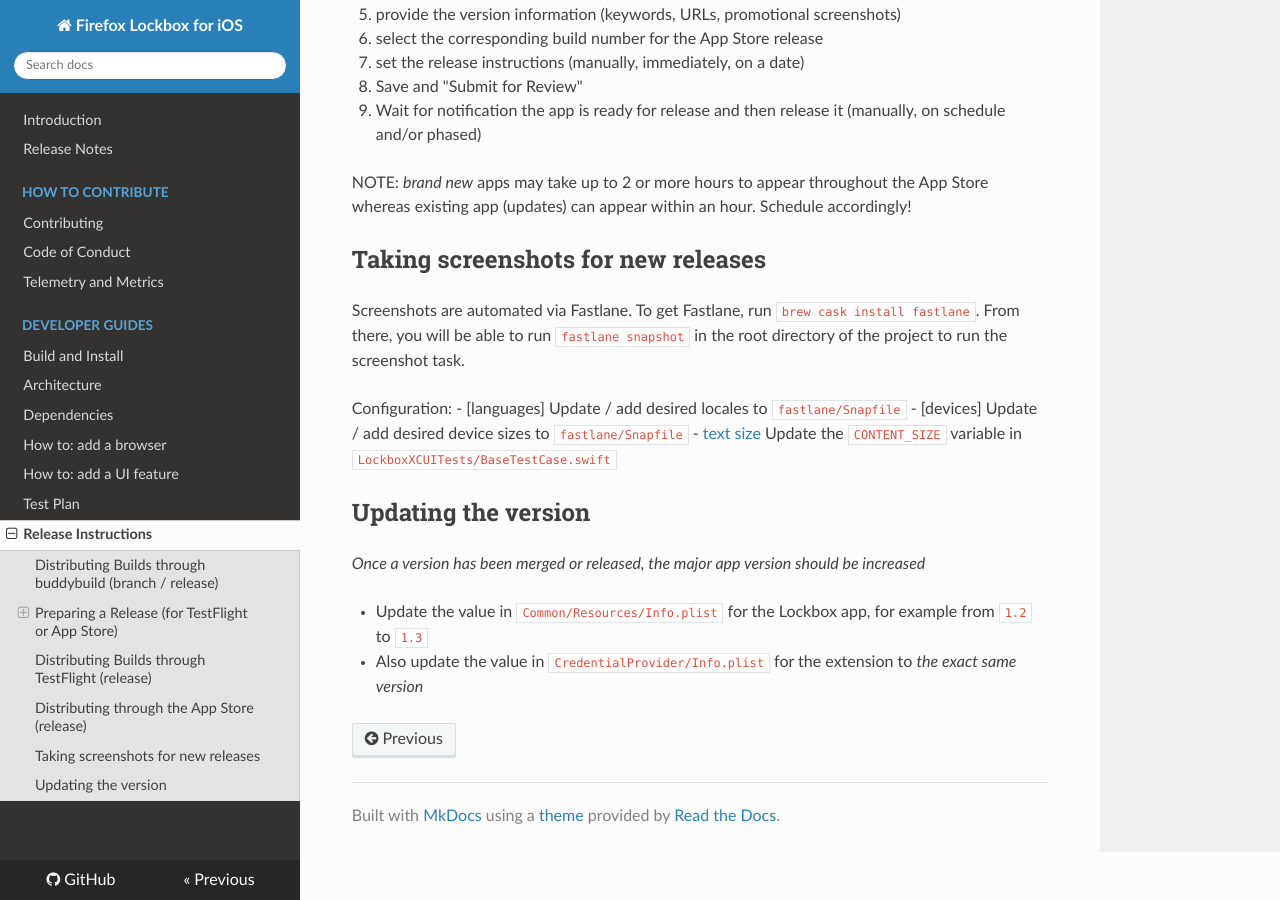
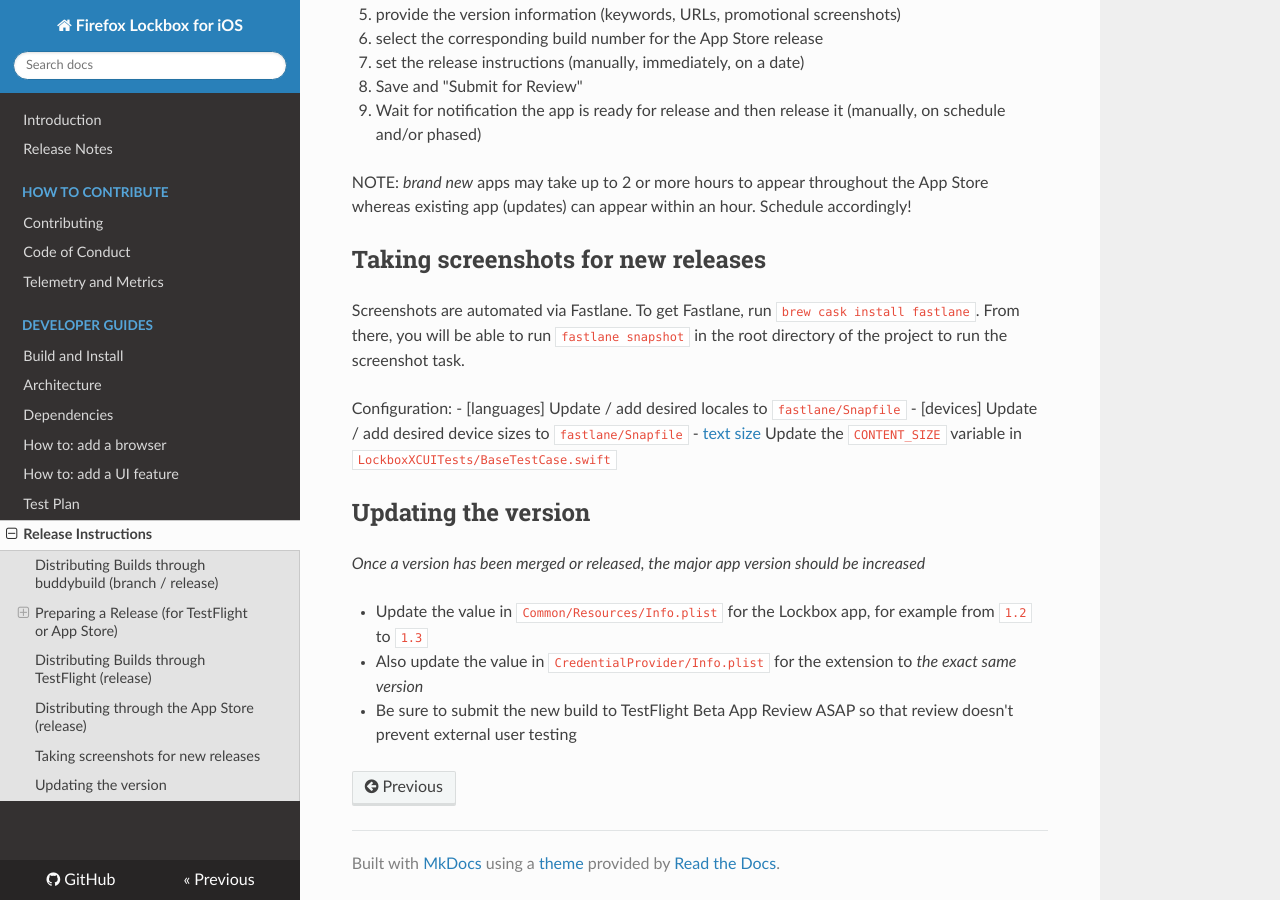
Before and after one commit to mozilla-lockwise/lockwise-ios, an MkDocs documentation site: the page built from docs/releases.md, in a window 1280 px wide and 900 px high, scrolled down 2567 px. Built offline with MkDocs 1.6.1, drawn with Linux system fonts in a browser that asks for light colours; nearby versions of some CDN libraries.

Commit message:
note on release reviews

```diff
--- a/docs/releases.md
+++ b/docs/releases.md
@@ -113,6 +113,7 @@
 
 - Update the value in `Common/Resources/Info.plist` for the Lockbox app, for example from `1.2` to `1.3`
 - Also update the value in `CredentialProvider/Info.plist` for the extension to _the exact same version_
+- Be sure to submit the new build to TestFlight Beta App Review ASAP so that review doesn't prevent external user testing
 
 [1]: https://dashboard.buddybuild.com/apps/5a0ddb736e19370001034f85
 [2]: https://developer.apple.com/testflight/testers/
```
